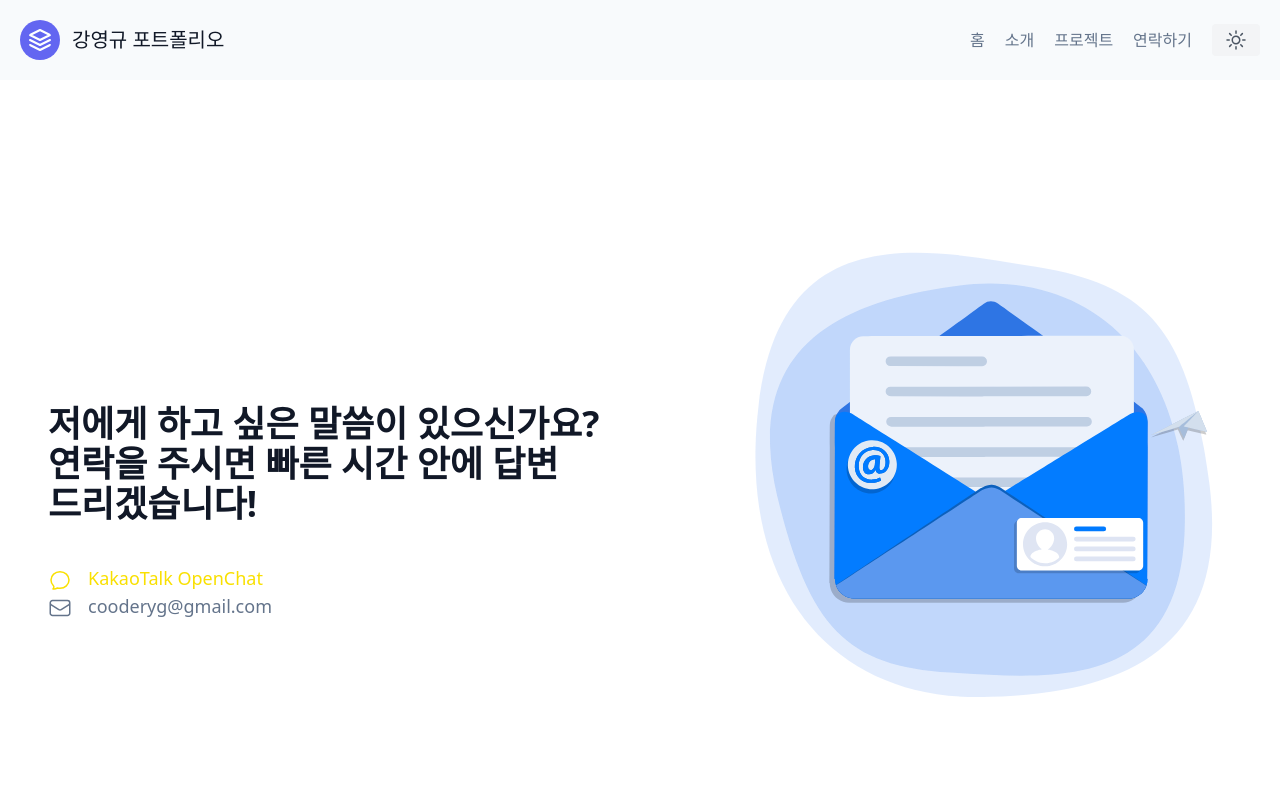
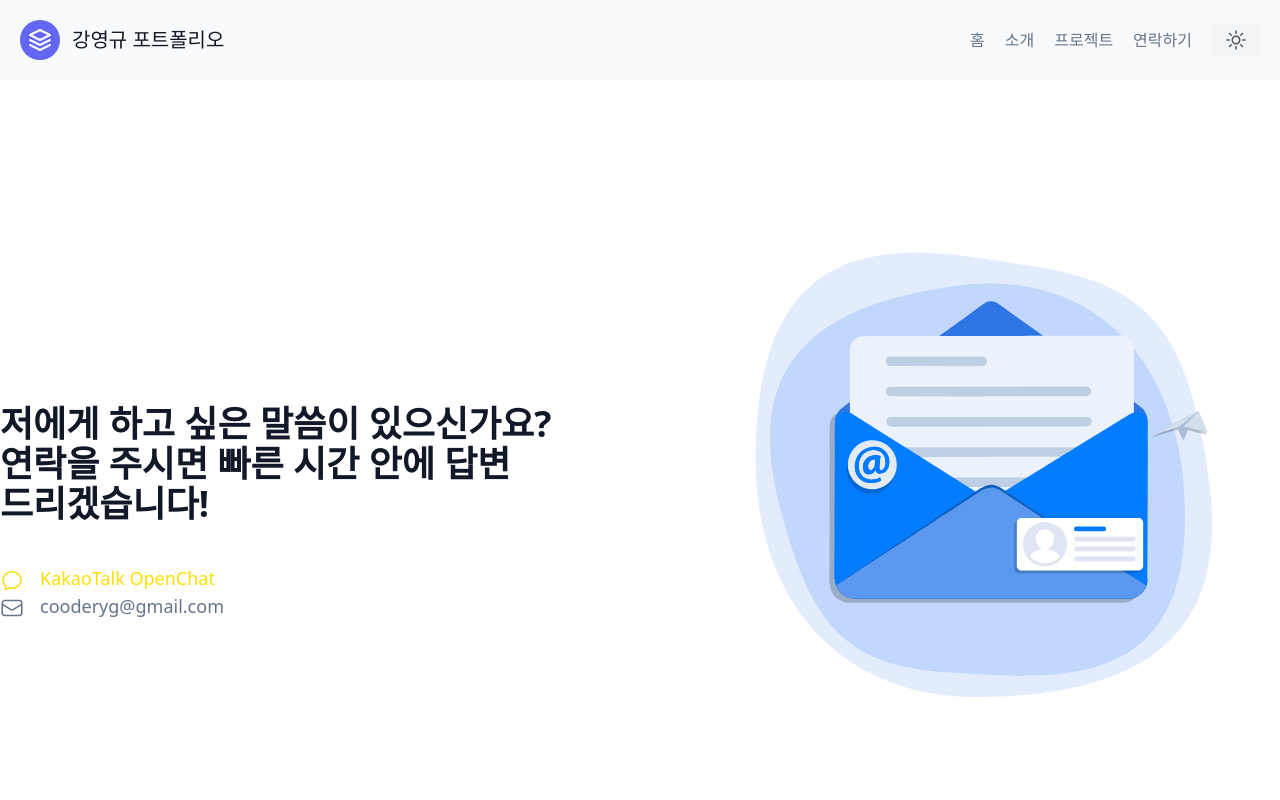
Before and after one commit to cooderyg/next-portfolio, a Next.js app: page /contact in a window 1280 px wide. Shown: the top 800 px of the page. Built offline with nearby package versions, Linux system fonts and the light colour scheme.

Commit message:
container 설정

```diff
--- a/pages/contact.js
+++ b/pages/contact.js
@@ -6,9 +6,9 @@ import Head from "next/head";
 export default function Contact() {
     return(
         <Layout>
-            <div className="relative text-lg flex flex-wrap lg:flex-nowrap lg:items-center justify-center py-8 lg:py-0 mx-auto  lg:max-w-[1536px] lg:min-h-[100vh]">
-                <div className="px-4 md:px-16 lg:px-18 xl:px-12 order-2">
-                    <p className=" text-gray-900 dark:text-white text-2xl font-bold mt-0 md:mt-16 md:text-4xl text-center lg:text-left lg:break-keep">저에게 하고 싶은 말씀이 있으신가요?<span className="lg:block"> 연락을 주시면 빠른 시간 안에 답변 드리겠습니다!</span></p>
+            <div className="container relative text-lg flex flex-wrap md:justify-between justify-center md:flex-nowrap items-center py-8 lg:py-0 mx-auto md:min-h-[100vh] px-4 md:px-0">
+                <div className="order-2">
+                    <p className=" text-gray-900 dark:text-white text-2xl font-bold mt-0 md:mt-16 md:text-3xl lg:text-4xl text-center lg:text-left lg:break-keep">저에게 하고 싶은 말씀이 있으신가요?<span className="lg:block"> 연락을 주시면 빠른 시간 안에 답변 드리겠습니다!</span></p>
                     <a className="relative z-10 text-[#f9e000] block mt-4 md:mt-10 text-center lg:text-left translate-x-[-5px] lg:translate-x-0" href="https://open.kakao.com/o/szizGrff" target="_blank">
                         <svg  xmlns="http://www.w3.org/2000/svg" fill="none" viewBox="0 0 24 24" strokeWidth={1.5} stroke="currentColor" className="w-6 h-6 inline-block mr-4">
                              <path strokeLinecap="round" strokeLinejoin="round" d="M12 20.25c4.97 0 9-3.694 9-8.25s-4.03-8.25-9-8.25S3 7.444 3 12c0 2.104.859 4.023 2.273 5.48.432.447.74 1.04.586 1.641a4.483 4.483 0 01-.923 1.785A5.969 5.969 0 006 21c1.282 0 2.47-.402 3.445-1.087.81.22 1.668.337 2.555.337z" />
@@ -22,7 +22,7 @@ export default function Contact() {
                             <span>cooderyg@gmail.com</span>
                     </p>
                 </div>
-                <div className="max-w-sm md:max-w-md lg:order-3 lg:max-w-xl">
+                <div className="max-w-sm md:max-w-md md:order-3 lg:max-w-xl">
                     <Animation />
                 </div>
             </div>
```
